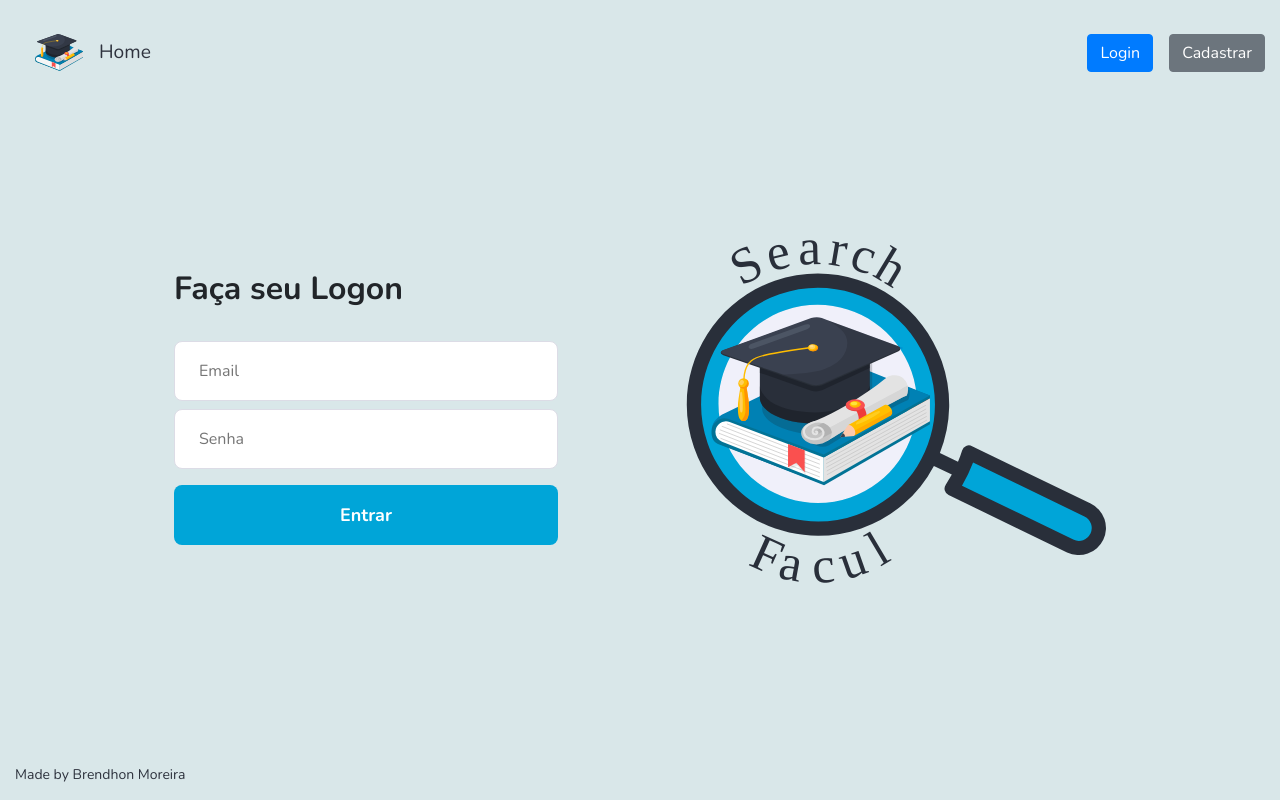
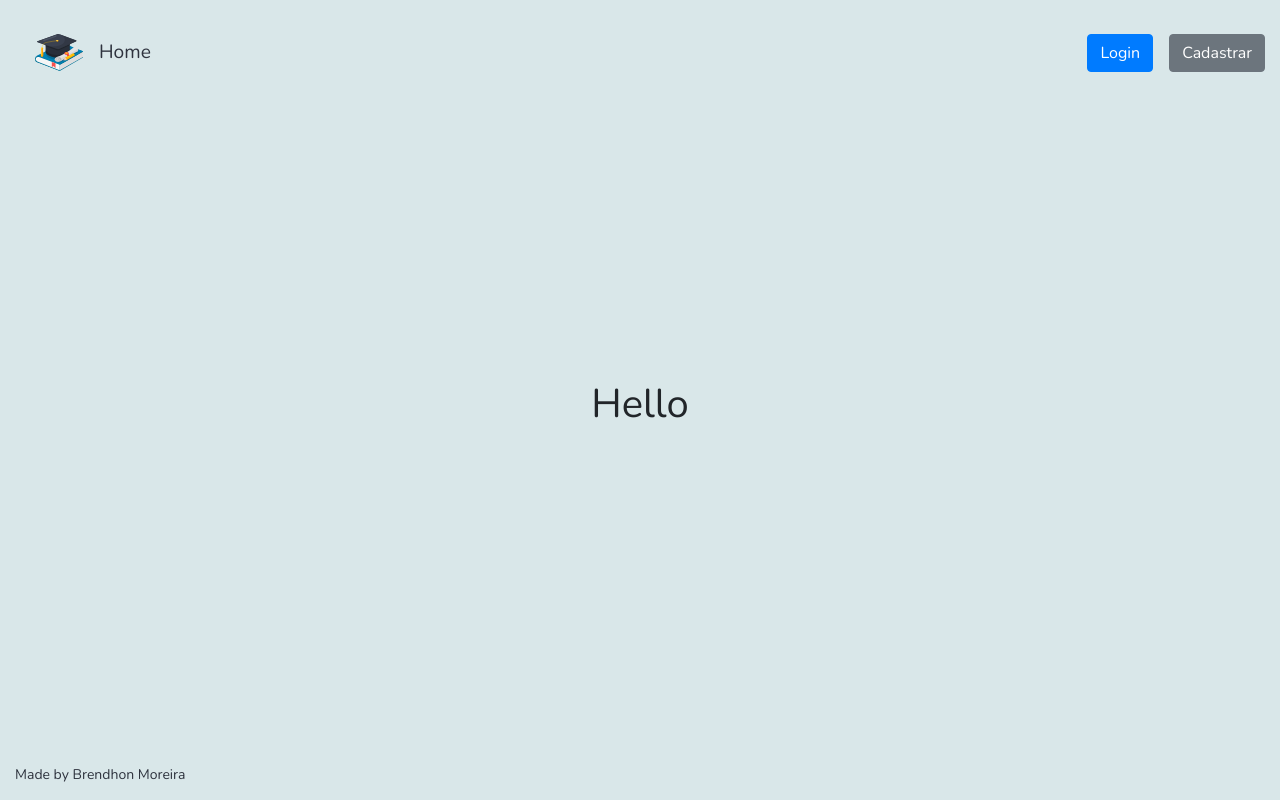
Before and after one commit to Brendhon/SearchFacul_Web, a React (Create React App) app: page / in a window 1280 px wide. Built offline with nearby package versions, Linux system fonts and the light colour scheme.

Commit message:
create: Search page

```diff
--- /dev/null
+++ b/src/pages/Search/index.jsx
@@ -0,0 +1,20 @@
+import React from 'react'
+import './styles.css'
+
+import Header from '../../components/Header/Header'
+import Footer from '../../components/Footer/Footer'
+
+const Search = _ =>
+    <div className='search-container'>
+
+        <Header />
+
+            <div className="search-content">
+                <h1>Hello</h1>
+            </div>
+
+        <Footer />
+
+    </div>
+
+export default Search
--- /dev/null
+++ b/src/pages/Search/styles.css
@@ -0,0 +1,13 @@
+.search-container {
+    display: flex;
+    flex-direction: column;
+    height: 100vh;
+}
+
+.search-container .search-content {
+    display: flex;
+    flex: 0.8;
+    flex-direction: column;
+    justify-content: center;
+    align-items: center;
+}
--- a/src/routes.jsx
+++ b/src/routes.jsx
@@ -5,13 +5,15 @@ import Logon from './pages/Logon'
 import Register from './pages/Register'
 import CreateCourse from './pages/CreateCourse'
 import Profile from './pages/Profile'
+import Search from './pages/Search'
 
 const Routes = _ =>
 
     <BrowserRouter>
 
         <Switch>
-            <Route path='/' exact component={Logon} />
+            <Route path='/' exact component={Search} />
+            <Route path='/logon' exact component={Logon} />
             <Route path='/register' component={Register} />
             <Route path='/profile' component={Profile} />
             <Route path='/course/create' component={CreateCourse} />
```
